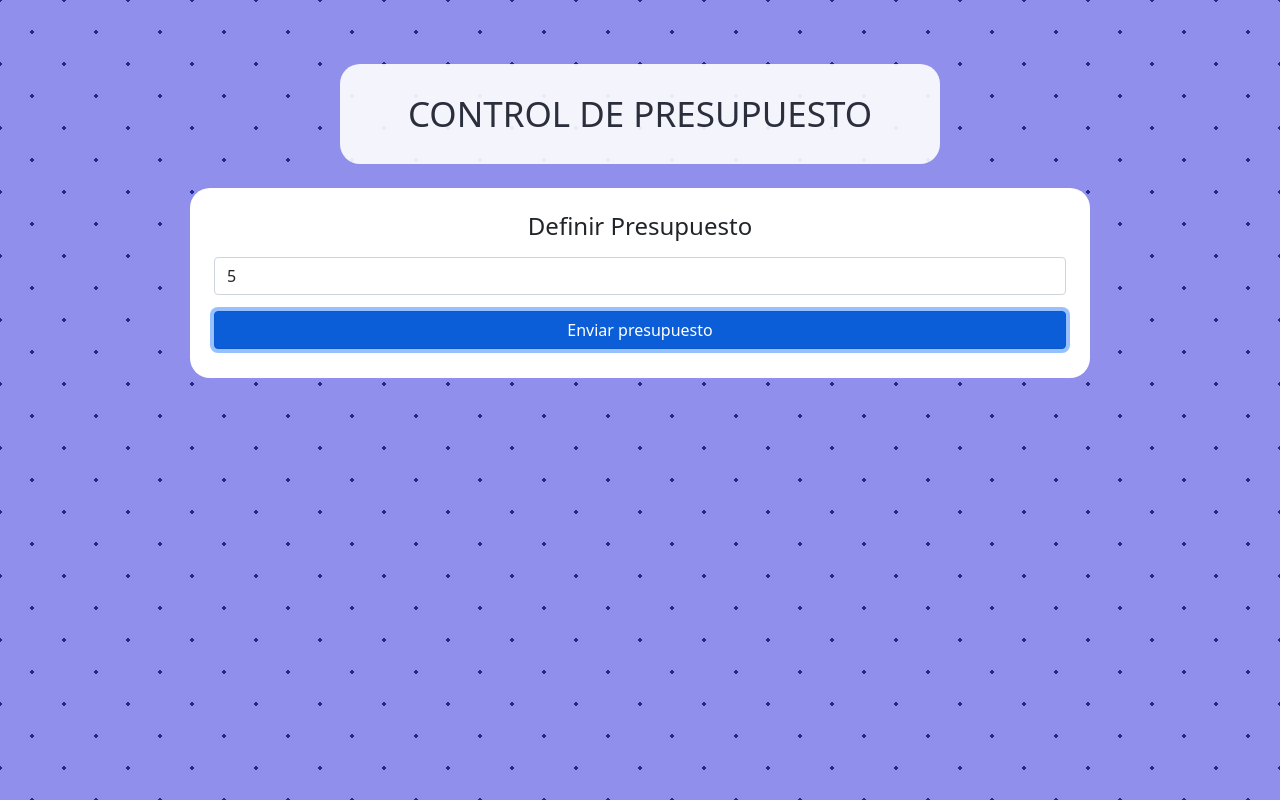
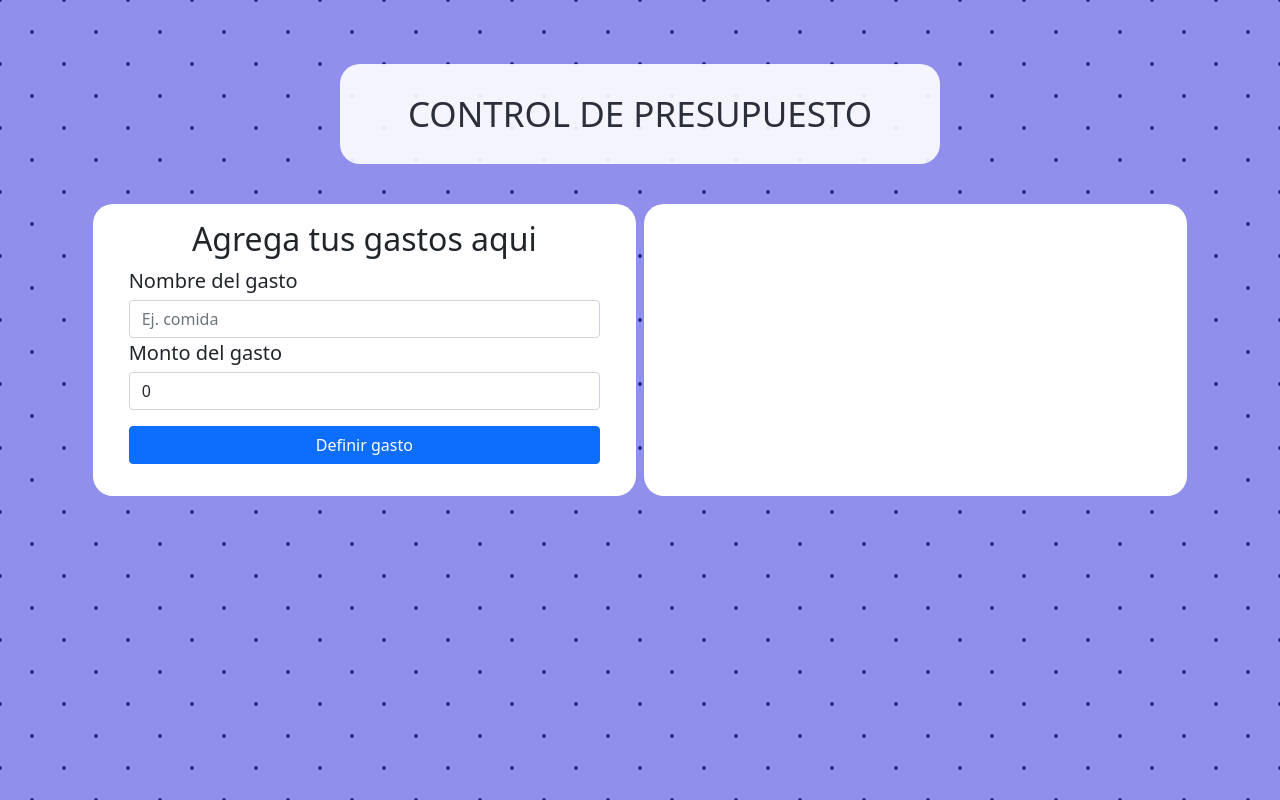
Before and after one commit to MaxiDiaz11/Control-Presupuesto-React, a React (Create React App) app: page / in a window 1280 px wide. Both pictures are taken after typing "5" into the empty fields and a click on the input "Enviar presupuesto". Built offline with nearby package versions, Linux system fonts and the light colour scheme.

Commit message:
se guardo el presupuesto en el useState y se corrigio el maquetado del gasto semanal

```diff
--- a/package.json
+++ b/package.json
@@ -9,6 +9,7 @@
     "react": "^17.0.1",
     "react-dom": "^17.0.1",
     "react-scripts": "4.0.2",
+    "shortid": "^2.2.16",
     "web-vitals": "^1.1.0"
   },
   "scripts": {
--- a/src/App.js
+++ b/src/App.js
@@ -1,13 +1,59 @@
-import React, { Fragment } from 'react';
-import Presupuesto from './components/Presupuesto';
+import React, { Fragment, useState, useEffect } from 'react';
+import Presupuesto from '../src/components/Presupuesto';
+// import Error from '../src/components/Error'
+import Formulario from '../src/components/Formulario'
 
 function App() {
+
+  const [presupuesto, mostrarPresupuesto] = useState(true);
+  const [gastos, setGastos] = useState([]);
+
+  const [gasto, setGasto] = useState({});
+  const [crearGasto, guardarCrearGasto] = useState(false);
+
+  useEffect(() => {
+    if (crearGasto) {
+      setGastos([
+        ...gastos,
+        gasto
+      ]);
+    }
+    guardarCrearGasto(false);
+  }, [crearGasto, gastos, gasto]);
+
   return (
     <Fragment>
-      <div className="py-3 mt-5 d-flex justify-content-center">
-        <h1 className="titulo text-center d-flex align-items-center zoom py-5 justify-content-center">Control de presupuesto</h1>
-      </div>
-      <Presupuesto />
+      {presupuesto
+        ?
+        (
+          <Fragment>
+            <div className="py-3 mt-5 d-flex justify-content-center">
+              <h1 className="titulo text-center d-flex align-items-center zoom py-5 justify-content-center">Control de presupuesto</h1>
+            </div>
+            <Presupuesto
+              mostrarPresupuesto={mostrarPresupuesto}
+            />
+          </Fragment>
+        )
+        :
+        (
+          <Fragment className="text-center">
+            <div className="py-3 mt-5 d-flex justify-content-center">
+              <h1 className="titulo text-center d-flex align-items-center zoom py-5 justify-content-center">Control de presupuesto</h1>
+            </div>
+
+            <div className="row my-3 d-flex justify-content-center">
+              <div className="col-5 contenedor py-3 mx-1">
+                <Formulario
+                  setGasto={setGasto}
+                  guardarCrearGasto={guardarCrearGasto}
+                />
+              </div>
+              <div className="col-5 contenedor py-3 mx-1"></div>
+            </div>
+          </Fragment>
+        )
+      }
     </Fragment>
   );
 }
--- a/src/components/Error.js
+++ b/src/components/Error.js
@@ -2,8 +2,8 @@ import React from 'react';
 
 const Error = ({ mensaje }) => {
     return (
-        <div className="container error my-2 d-flex justify-content-center py-2 text-danger">
-            <p className="lead mensajeError">{mensaje}</p>
+        <div className="container error my-2 border border-3 d-flex justify-content-center align-items-center text-danger">
+            <p className="mensajeError">{mensaje}</p>
         </div>
     );
 }
--- /dev/null
+++ b/src/components/Formulario.js
@@ -0,0 +1,68 @@
+import React, { useState, Fragment } from 'react';
+import Error from './Error'
+import shortid from 'shortid';
+
+const Formulario = ({ setGasto, guardarCrearGasto }) => {
+
+    const [error, setError] = useState(false);
+    const [cantidad, setCantidad] = useState(0);
+    const [nombre, setNombre] = useState('');
+
+    const definirGasto = (e) => {
+        e.preventDefault();
+
+        if (nombre.trim() === '' || isNaN(cantidad) || cantidad < 1) {
+            setError(true);
+            return;
+        }
+        setError(false);
+
+        const nuevoGasto = {
+            nombre,
+            cantidad,
+            id: shortid.generate()
+        }
+        console.log(nuevoGasto)
+        setGasto(nuevoGasto);
+        // setGastoNuevo(nuevoGasto);
+        guardarCrearGasto(true);
+
+        setCantidad(0);
+        setNombre('');
+    }
+
+
+    return (
+        <Fragment className="container">
+            <form onSubmit={definirGasto}>
+                <div className="container mb-3">
+                    <h2 className="text-center">Agrega tus gastos aqui</h2>
+                    {error ? <Error mensaje="Los datos ingresados son incorrectos." /> : null}
+                    <label className="lead mb-1">Nombre del gasto</label>
+                    <input
+                        type="text"
+                        className="form-control w-100"
+                        placeholder="Ej. comida"
+                        value={nombre}
+                        onChange={e => setNombre(e.target.value)}
+                    />
+                    <div className="mb-3">
+                        <label className="lead mb-1">Monto del gasto</label>
+                        <input
+                            type="number"
+                            className="form-control w-100"
+                            placeholder="$1000"
+                            value={cantidad}
+                            onChange={e => setCantidad(parseInt(e.target.value))}
+                        />
+                    </div>
+                    <div>
+                        <input type="submit" value="Definir gasto" className="btn btn-primary w-100" />
+                    </div>
+                </div>
+            </form>
+        </Fragment>
+    );
+}
+
+export default Formulario;
--- a/src/components/Presupuesto.js
+++ b/src/components/Presupuesto.js
@@ -1,7 +1,7 @@
 import React, { Fragment, useState } from 'react';
 import Error from './Error'
 
-const Presupuesto = () => {
+const Presupuesto = ({mostrarPresupuesto}) => {
 
     const [presupuesto, setPresupuesto] = useState(0);
     const [error, setError] = useState(false);
@@ -17,12 +17,12 @@ const Presupuesto = () => {
             return;
         }
         setError(false);
+        mostrarPresupuesto(false);
     }
     return (
         <Fragment>
             {error ? <Error mensaje="El presupuesto definido es invalido." /> : null}
-
-            <div className="container contenedor p-4 text-center">
+            <div className="container contenedor p-4 my-3 text-center w-75">
                 <h4>Definir Presupuesto</h4>
                 <form className="my-3" onSubmit={agregarPresupuesto}>
                     <div className="mb-3">
--- a/src/index.css
+++ b/src/index.css
@@ -4,6 +4,10 @@ body {
     radial-gradient(#232995 1.6px, #9090ec 1.6px);
   background-size: 64px 64px;
   background-position: 0 0, 32px 32px;
+}
+
+p{
+  margin: 0px;
 }
 
 .mensajeError {
@@ -13,15 +17,13 @@ body {
 .error {
   background-color: white;
   border-radius: 20px;
-  height: 51px;
-  width: 900px;
+  height: 50px;
+  width: 100%;
 }
 
 .contenedor {
   background-color: white;
   border-radius: 20px;
-  height: 190px;
-  width: 900px;
 }
 
 .titulo {
```
Also changed, not shown: 1 other file (tests, documents, lock files or other folders).
